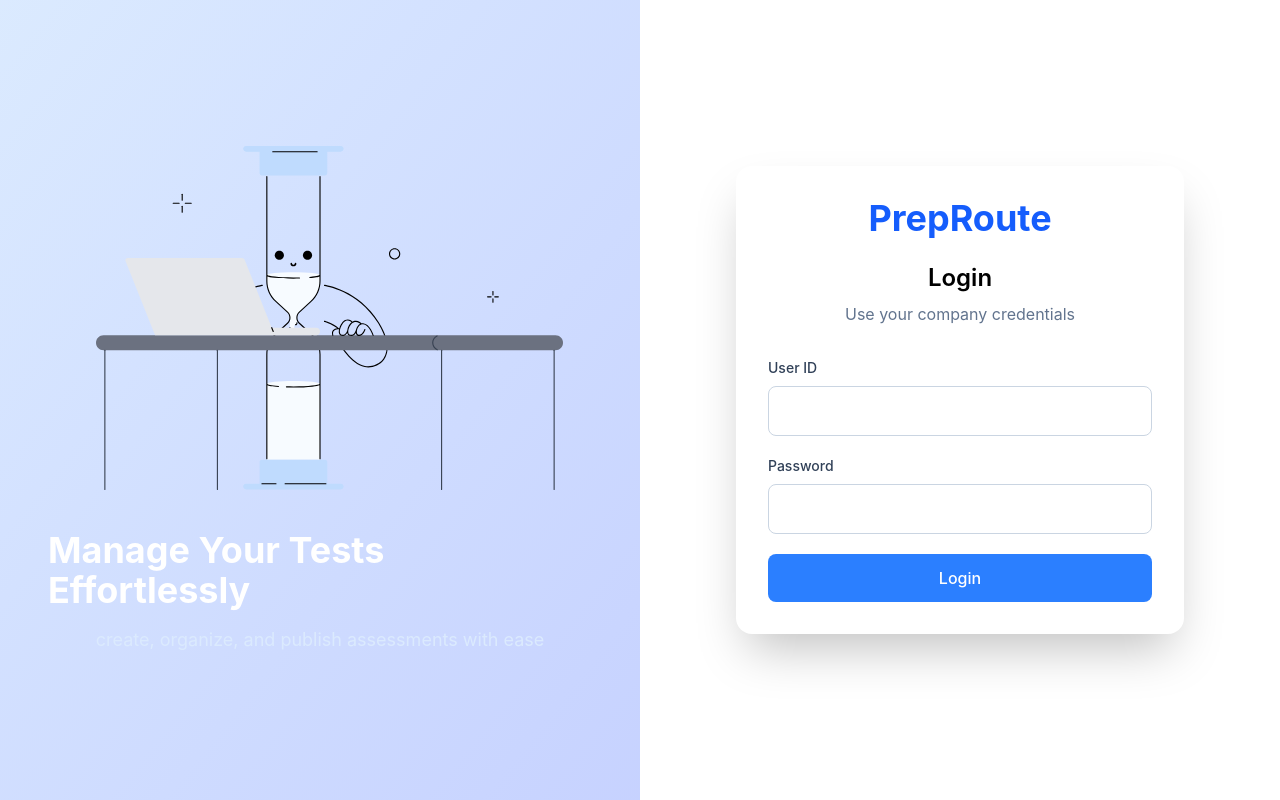
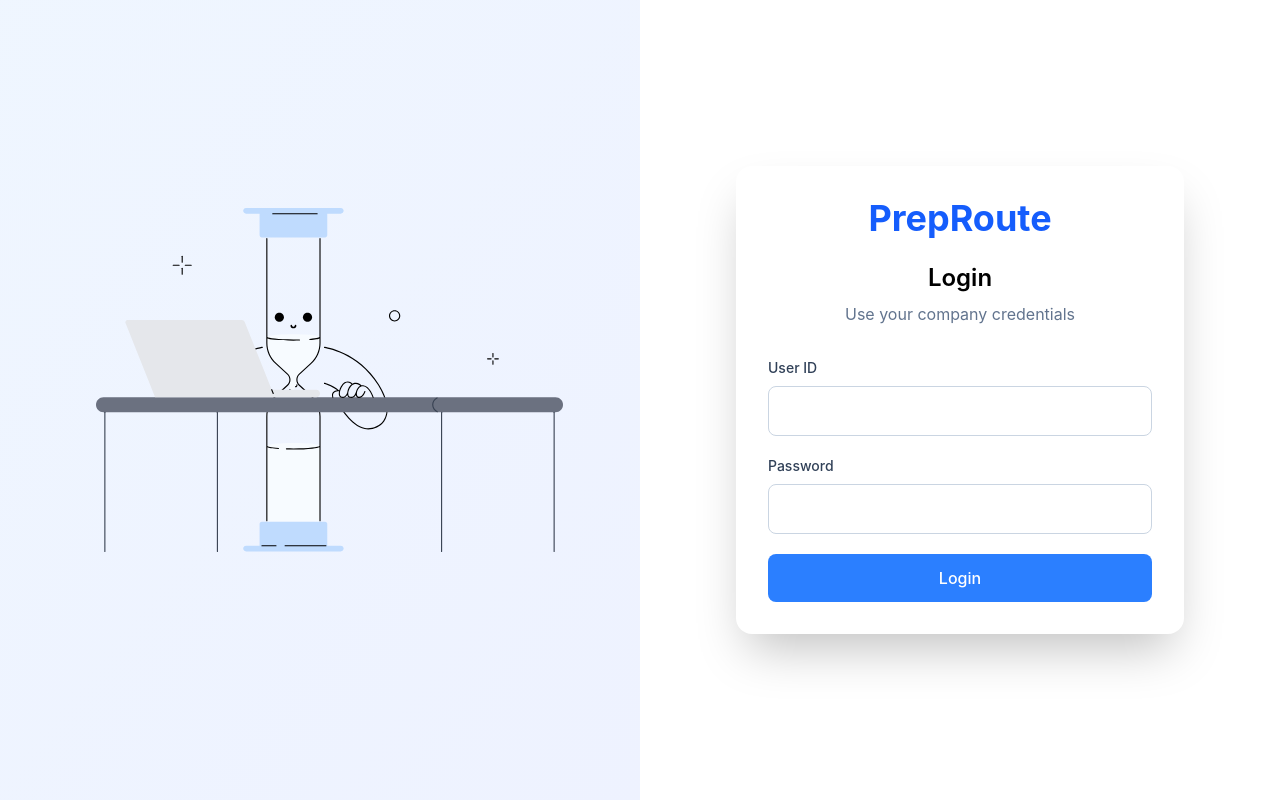
Before and after one commit to midhunrj/prepRoute-Admin, a React (Vite) app in the folder frontend/: page /login in a window 1280 px wide. Built offline with nearby package versions, Linux system fonts and the light colour scheme.

Commit message:
fix in  deploy

```diff
--- a/frontend/src/pages/login.tsx
+++ b/frontend/src/pages/login.tsx
@@ -33,7 +33,7 @@ const Login = () => {
   return (
    <>
    <div className="min-h-screen flex">
-    <div className="hidden lg:flex lg:w-1/2 flex-col justify-center items-center bg-gradient-to-br from-blue-100 to-indigo-200 text-white p-12">
+    <div className="hidden lg:flex lg:w-1/2 flex-col justify-center items-center bg-gradient-to-br from-blue-50 to-indigo-50 text-white p-12">
     <div className="max-w-md text-center">
 
             <div className="mb-10">
@@ -77,10 +77,10 @@ const Login = () => {
             </div>
 
     </div>
-    <h2 className='text-4xl font-bold mb-4'>Manage Your Tests Effortlessly</h2>
+    {/* <h2 className='text-4xl font-bold mb-4'>Manage Your Tests Effortlessly</h2>
     <p className='text-blue-100 text-lg'>
         create, organize, and publish assessments with ease
-    </p>
+    </p> */}
     </div>
     <div className="flex flex-1 justify-center items-center px-6">
         <div className="w-full max-w-md shadow-2xl rounded-2xl p-8">
```
